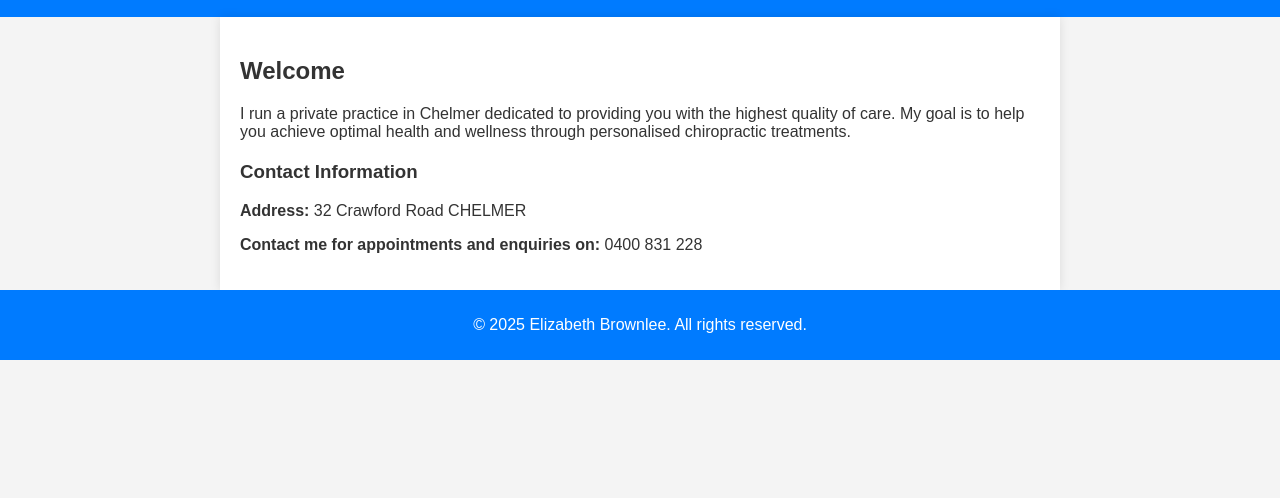
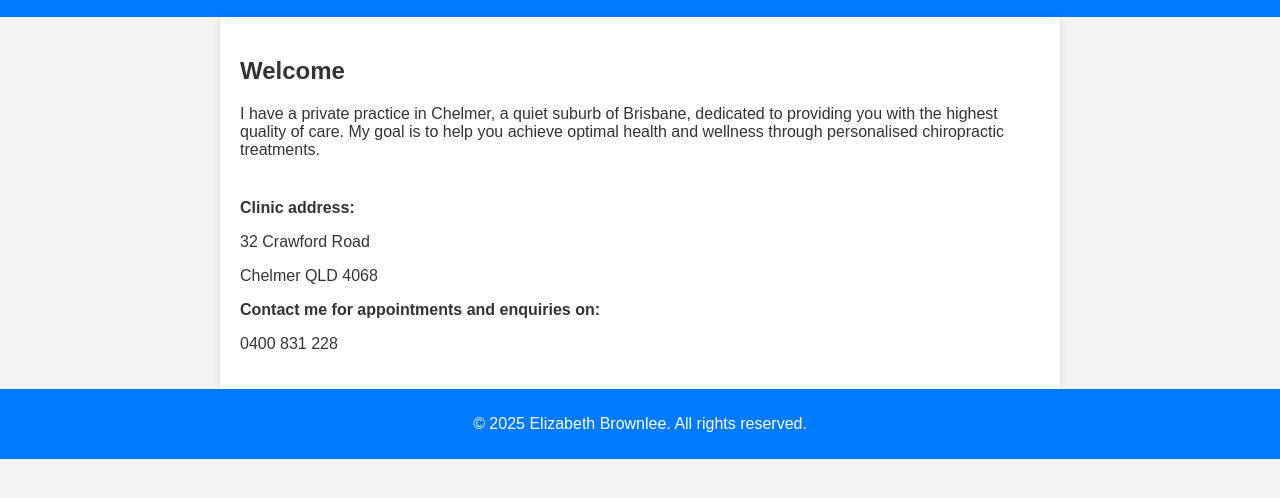
Before and after one commit to ElizabethBrownlee/ElizabethBrownlee.github.io, a plain HTML site: page index.html in a window 1280 px wide. Shown: the part 60-558 px from the top of the page. Drawn offline with Linux system fonts and the light colour scheme.

Commit message:
Update index.html

```diff
--- a/index.html
+++ b/index.html
@@ -29,7 +29,7 @@
             margin: 0;
         }
         .contact-info {
-            margin-top: 20px;
+            margin-top: 40px;
         }
         footer {
             text-align: center;
@@ -48,12 +48,15 @@
     </header>
     <main>
         <h2>Welcome</h2>
-        <p>I run a private practice in Chelmer dedicated to providing you with the highest quality of care. My goal is to help you achieve optimal health and wellness through personalised chiropractic treatments.</p>
+        <p>I have a private practice in Chelmer, a quiet suburb of Brisbane, dedicated to providing you with the highest quality of care. My goal is to help you achieve optimal health and wellness through personalised chiropractic treatments.</p>
 
         <div class="contact-info">
-            <h3>Contact Information</h3>
-            <p><strong>Address:</strong> 32 Crawford Road CHELMER</p>
-            <p><strong>Contact me for appointments and enquiries on:</strong> 0400 831 228</p>
+            <p><strong>Clinic address:</strong></p>
+            <p>32 Crawford Road</p>
+            <p>Chelmer QLD 4068</p>
+            <p> </p>
+            <p><strong>Contact me for appointments and enquiries on:</strong></p>
+            <p>0400 831 228</p>
         </div>
     </main>
     <footer>
```
